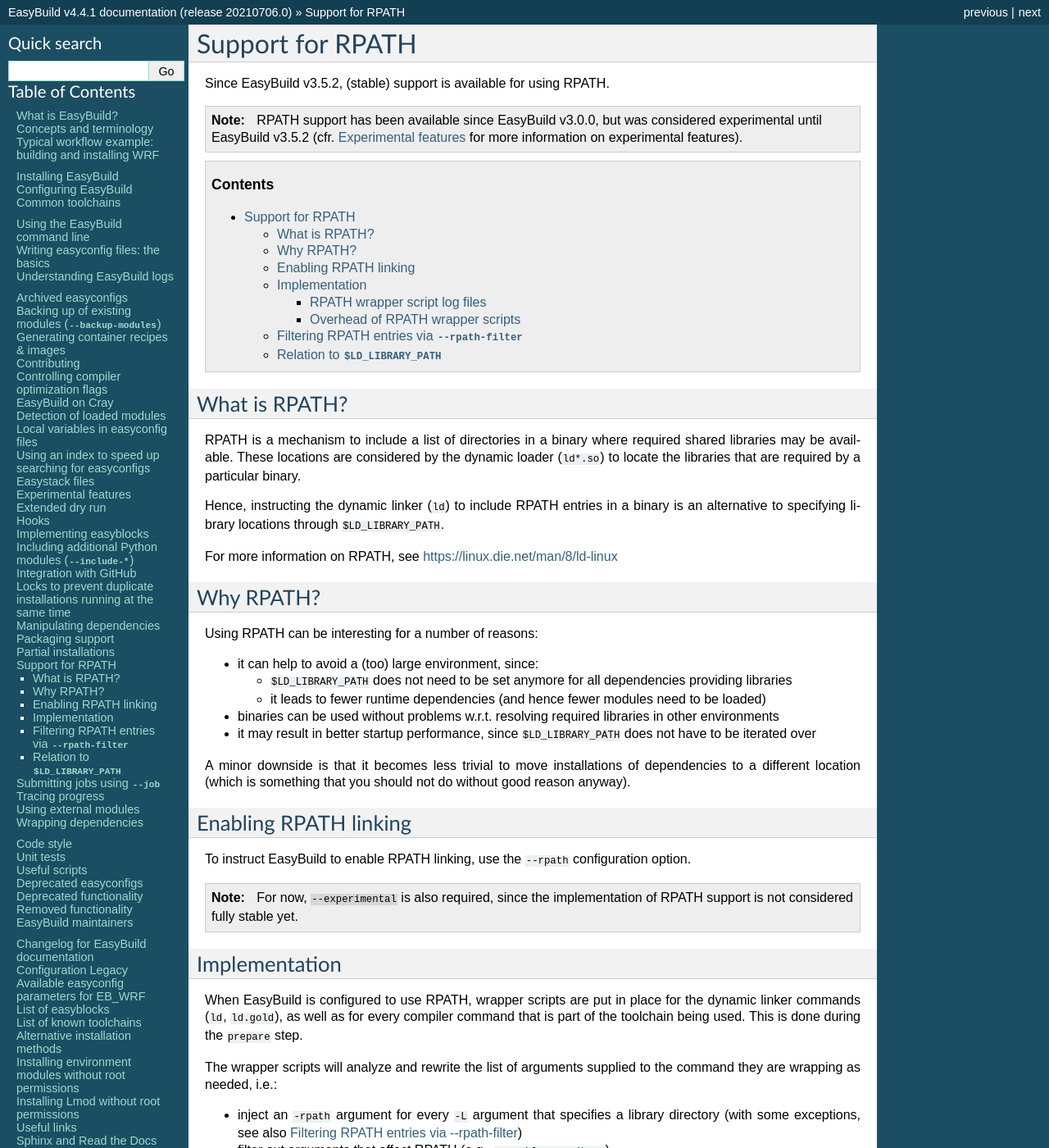
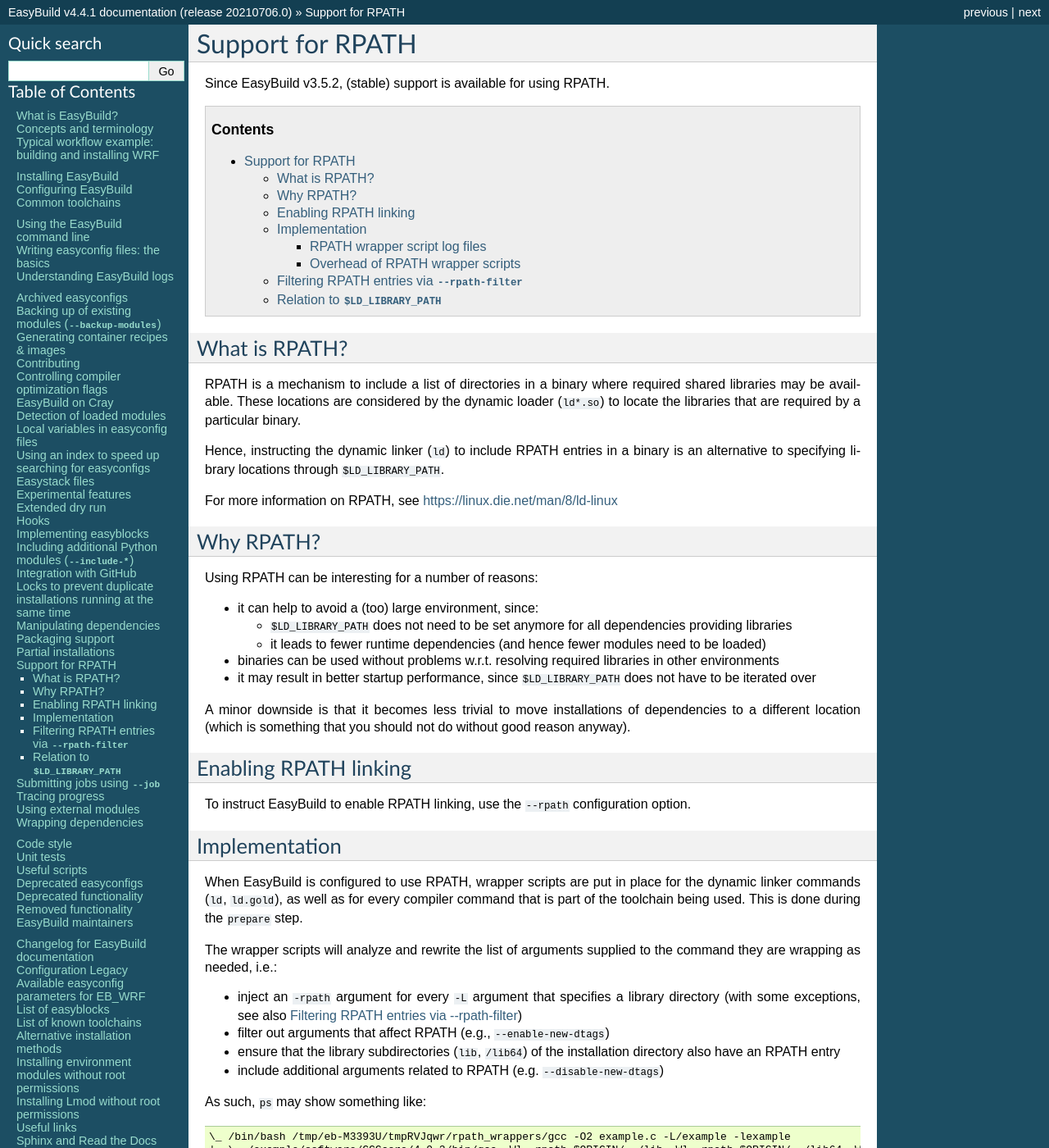
Before and after one commit to easybuilders/easybuild, a Sphinx documentation site: the page built from docs/RPATH-support.rst, in a window 1280 px wide and 1400 px high. Shown: the whole window at 82% size. Built offline with Sphinx 7.4.7, drawn with Linux system fonts in a browser that asks for light colours; pages that are not in the unit, such as notebooks, are missing from menus.

Commit message:
remove mentions of --experimental in docs for RPATH support

```diff
--- a/docs/RPATH-support.rst
+++ b/docs/RPATH-support.rst
@@ -4,9 +4,6 @@
 =================
 
 Since EasyBuild v3.5.2, (stable) support is available for using RPATH.
-
-.. note:: RPATH support has been available since EasyBuild v3.0.0, but was considered experimental
-          until EasyBuild v3.5.2 (cfr. :ref:`experimental_features` for more information on experimental features).
 
 .. contents::
     :depth: 3
@@ -53,8 +50,6 @@
 ----------------------
 
 To instruct EasyBuild to enable RPATH linking, use the ``--rpath`` configuration option.
-
-.. note:: For now, ``--experimental`` is also required, since the implementation of RPATH support is not considered fully stable yet.
 
 
 .. _rpath_support_implementation:
```
